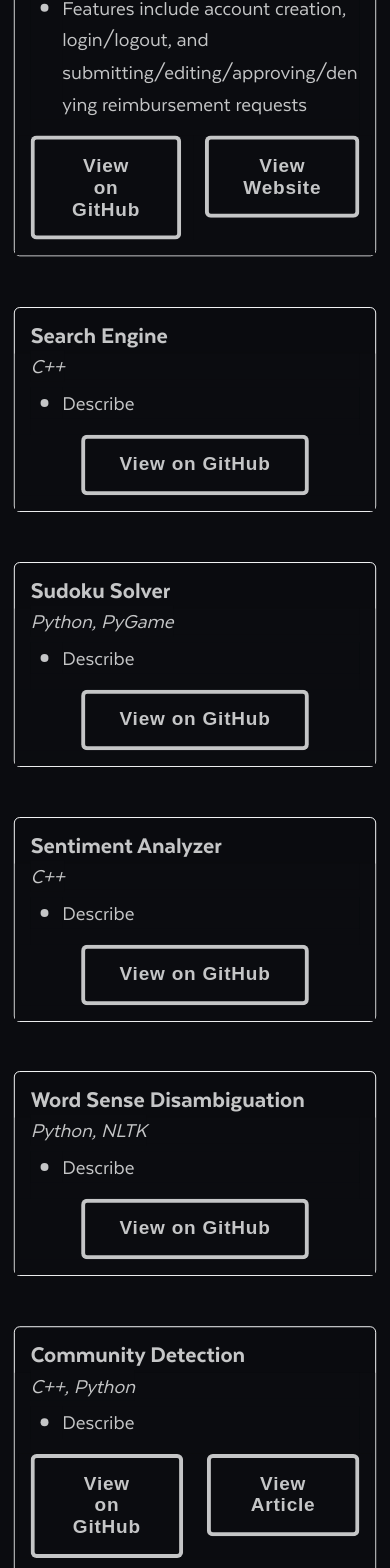
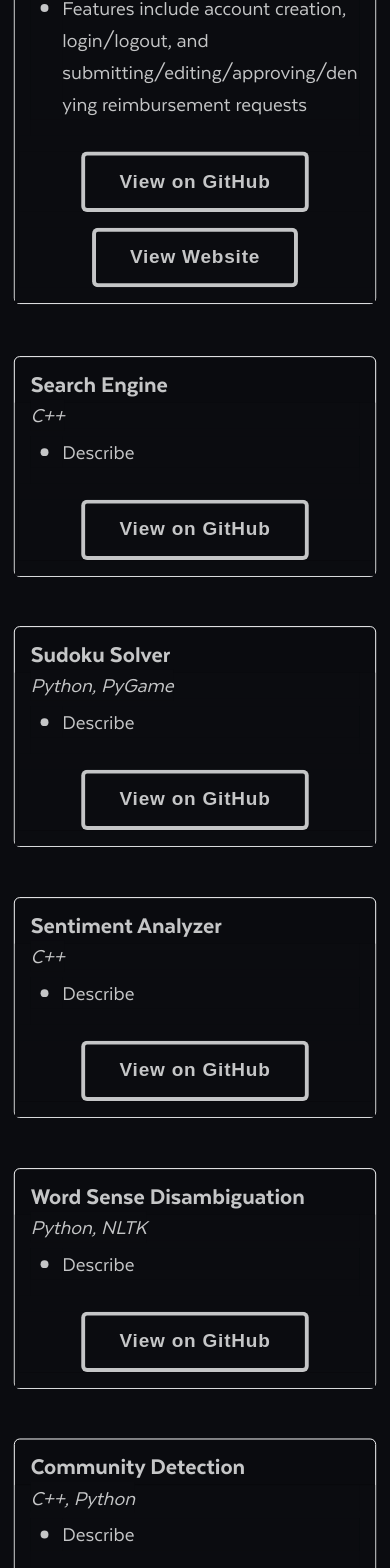
Before and after one commit to Mikecamdo/PersonalWebsite, a React (Create React App) app in the folder website/: page / in a window 390 px wide. Shown: the part 3160-4728 px from the top of the page. Built offline with nearby package versions, Linux system fonts and the light colour scheme.

Commit message:
Better spacing on mobile
Made the spacing between each project look better on mobile

```diff
--- a/website/src/components/Projects.jsx
+++ b/website/src/components/Projects.jsx
@@ -29,11 +29,11 @@ export const Projects = () => {
                                     <li>Features include account creation, login/logout, and submitting/editing/approving/denying reimbursement requests</li>
                                 </ul>
                                 <Row>
-                                    <Col className='text-center'>
-                                        <button className='btn draw-border'>View on GitHub</button>
+                                    <Col className='text-center mt-3' xs={12} sm={6}>
+                                        <button className='btn draw-border h-100'>View on GitHub</button>
                                     </Col>
-                                    <Col className='text-center'>
-                                        <button className='btn draw-border'>View Website</button>
+                                    <Col className='text-center mt-3' xs={12} sm={6}>
+                                        <button className='btn draw-border h-100'>View Website</button>
                                     </Col>
                                 </Row>
                             </Card.Text>
@@ -55,7 +55,7 @@ export const Projects = () => {
                                     <li>Describe</li>
                                 </ul>
                                 <Row>
-                                    <Col className='text-center'>
+                                    <Col className='text-center mt-3'>
                                         <button className='btn draw-border'>View on GitHub</button>
                                     </Col>
                                 </Row>
@@ -80,7 +80,7 @@ export const Projects = () => {
                                     <li>Describe</li>
                                 </ul>
                                 <Row>
-                                    <Col className='text-center'>
+                                    <Col className='text-center mt-3'>
                                         <button className='btn draw-border'>View on GitHub</button>
                                     </Col>
                                 </Row>
@@ -103,7 +103,7 @@ export const Projects = () => {
                                     <li>Describe</li>
                                 </ul>
                                 <Row>
-                                    <Col className='text-center'>
+                                    <Col className='text-center mt-3'>
                                         <button className='btn draw-border'>View on GitHub</button>
                                     </Col>
                                 </Row>
@@ -128,7 +128,7 @@ export const Projects = () => {
                                     <li>Describe</li>
                                 </ul>
                                 <Row>
-                                    <Col className='text-center'>
+                                    <Col className='text-center mt-3'>
                                         <button className='btn draw-border'>View on GitHub</button>
                                     </Col>
                                 </Row>
@@ -151,11 +151,11 @@ export const Projects = () => {
                                     <li>Describe</li>
                                 </ul>
                                 <Row>
-                                    <Col className='text-center'>
-                                        <button className='btn draw-border'>View on GitHub</button>
+                                    <Col className='text-center mt-3' xs={12} sm={6}>
+                                        <button className='btn draw-border h-100'>View on GitHub</button>
                                     </Col>
-                                    <Col className='text-center'>
-                                        <button className='btn draw-border'>View Article</button>
+                                    <Col className='text-center mt-3' xs={12} sm={6}>
+                                        <button className='btn draw-border h-100'>View Article</button>
                                     </Col>
                                 </Row>
                             </Card.Text>
```
